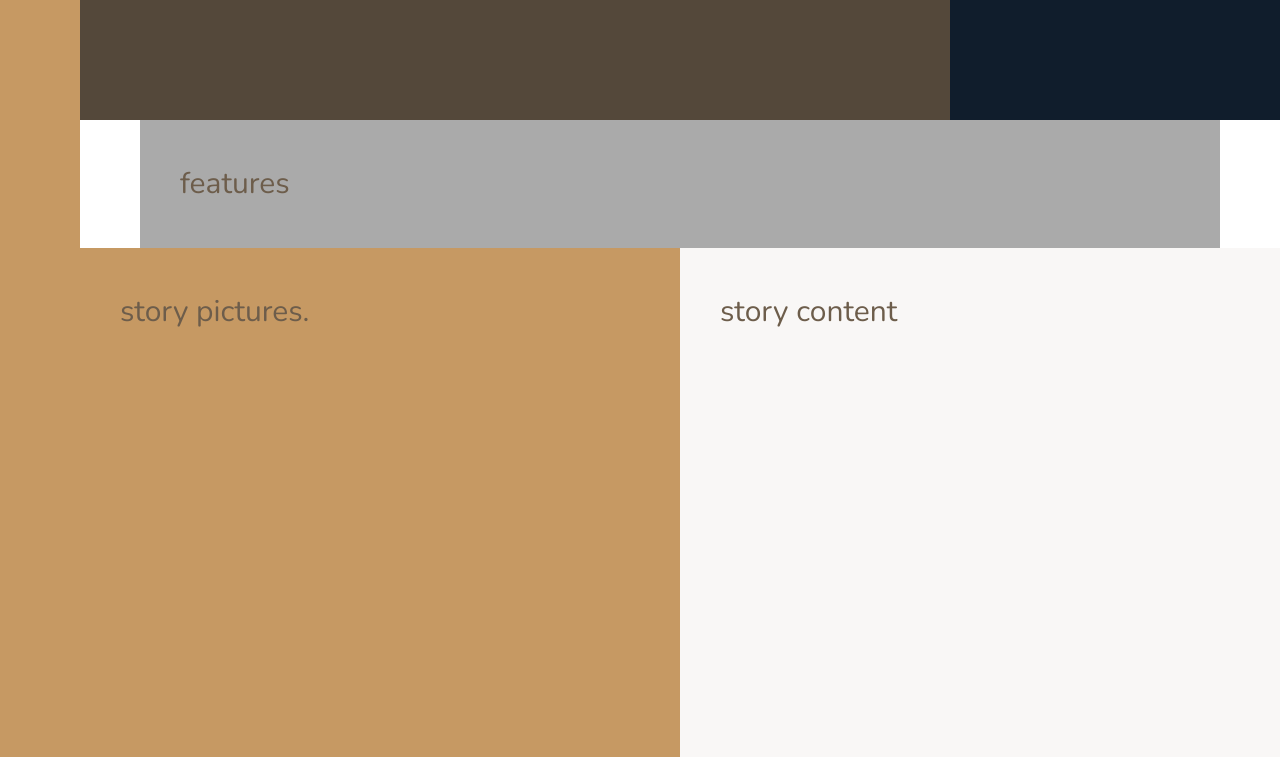
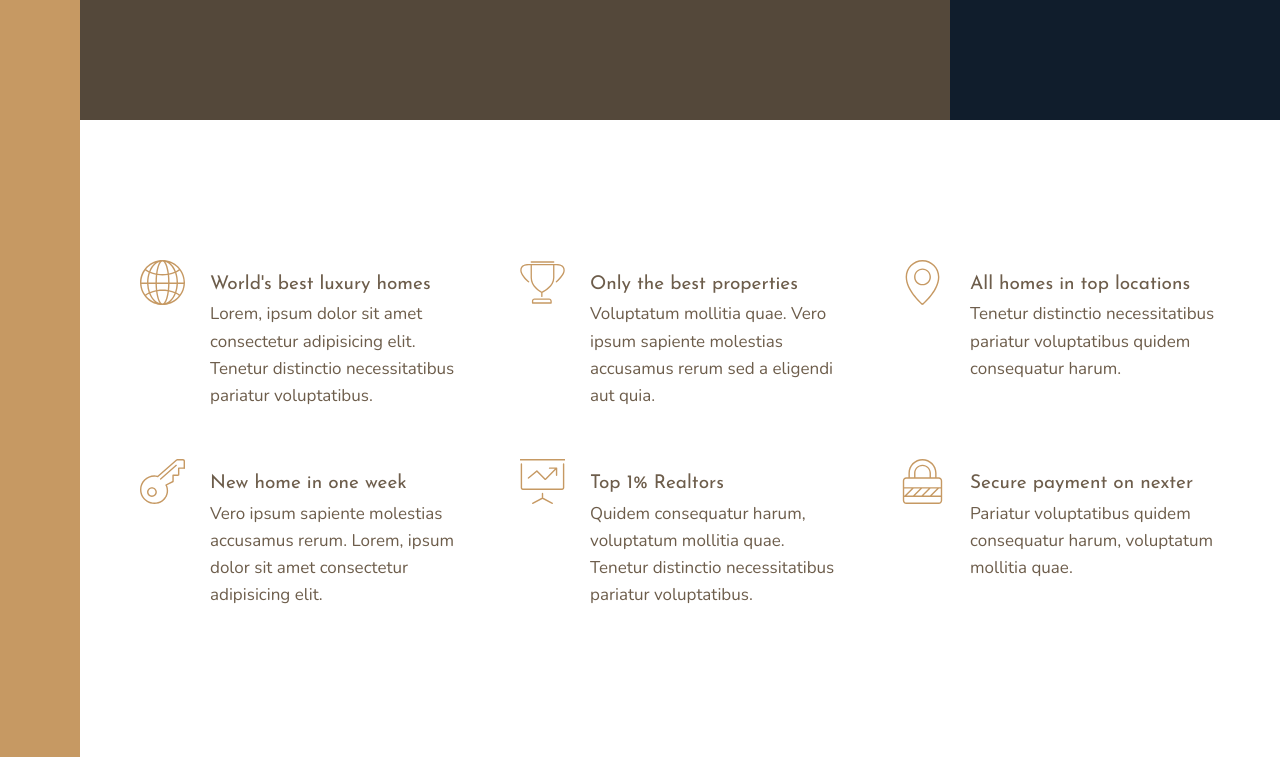
Before and after one commit to Edin93/Nexter, a website: page index.html in a window 1280 px wide. Shown: the part 520-1277 px from the top of the page. Drawn offline with nearby package versions, Linux system fonts and the light colour scheme.

Commit message:
Finished the features sections.

```diff
--- a/index.html
+++ b/index.html
@@ -1,5 +1,6 @@
 <!DOCTYPE html>
 <html lang="en">
+
 <head>
     <meta charset="UTF-8">
     <meta name="viewport" content="width=device-width, initial-scale=1.0">
@@ -11,6 +12,7 @@
 
     <title>nexter &mdash; your home, your freedom</title>
 </head>
+
 <body class="container">
     <div class="sidebar">
         sidebar
@@ -20,11 +22,66 @@
     </header>
 
     <div class="realtors">
-            Top  3 realtors
+        Top 3 realtors
     </div>
 
     <section class="features">
-            features
+        <div class="feature">
+            <svg class="feature__icon">
+                <use xlink:href="img/sprite.svg#icon-global"></use>
+            </svg>
+            <h4 class="heading-4">World's best luxury homes</h4>
+            <div class="feature__text">Lorem, ipsum dolor sit amet consectetur adipisicing elit. Tenetur distinctio
+                necessitatibus pariatur voluptatibus.
+            </div>
+        </div>
+
+        <div class="feature">
+            <svg class="feature__icon">
+                <use xlink:href="img/sprite.svg#icon-trophy"></use>
+            </svg>
+            <h4 class="heading-4">Only the best properties</h4>
+            <div class="feature__text">Voluptatum mollitia quae. Vero ipsum sapiente molestias accusamus rerum sed a
+                eligendi aut quia.</div>
+        </div>
+
+        <div class="feature">
+            <svg class="feature__icon">
+                <use xlink:href="img/sprite.svg#icon-map-pin"></use>
+            </svg>
+            <h4 class="heading-4">All homes in top locations</h4>
+            <div class="feature__text">Tenetur distinctio necessitatibus pariatur voluptatibus quidem consequatur harum.
+            </div>
+        </div>
+
+        <div class="feature">
+            <svg class="feature__icon">
+                <use xlink:href="img/sprite.svg#icon-key"></use>
+            </svg>
+            <h4 class="heading-4">New home in one week</h4>
+            <div class="feature__text">Vero ipsum sapiente molestias accusamus rerum. Lorem, ipsum dolor sit amet
+                consectetur adipisicing elit.
+            </div>
+        </div>
+
+        <div class="feature">
+            <svg class="feature__icon">
+                <use xlink:href="img/sprite.svg#icon-presentation"></use>
+            </svg>
+            <h4 class="heading-4">Top 1% Realtors</h4>
+            <div class="feature__text">Quidem consequatur harum, voluptatum mollitia quae. Tenetur distinctio
+                necessitatibus pariatur voluptatibus.
+            </div>
+        </div>
+
+        <div class="feature">
+            <svg class="feature__icon">
+                <use xlink:href="img/sprite.svg#icon-lock"></use>
+            </svg>
+            <h4 class="heading-4">Secure payment on nexter</h4>
+            <div class="feature__text">Pariatur voluptatibus quidem consequatur harum, voluptatum mollitia quae.
+            </div>
+        </div>
     </section>
 
     <div class="story__pictures">
@@ -47,4 +104,5 @@
         footer
     </footer>
 </body>
+
 </html>
--- a/sass/_base.scss
+++ b/sass/_base.scss
@@ -39,8 +39,4 @@ body {
     grid-template-rows: 80vh min-content 40vw repeat(3, min-content);
     grid-template-columns: [sidebar-start] 8rem [sidebar-end full-start] minmax(6rem, 1fr) [center-start] repeat(8, [col-start] minmax(min-content, 14em) [col-end]) [center-end] minmax(6rem, 1fr) [full-end];
 
-    & > * {
-        padding: 40px;
-        font-size: 3rem;
-    }
 }
--- a/sass/_features.scss
+++ b/sass/_features.scss
@@ -1,4 +1,31 @@
 .features {
-    background-color: $color-grey-light-2;
     grid-column: center-start / center-end;
+
+    margin: 15rem 0;
+
+    display: grid;
+    // grid-template-columns: repeat(3, 1fr);
+    grid-template-columns: repeat(auto-fit, minmax(25rem, 1fr));
+    grid-gap: 6rem;
+    align-items: start;
 }
+
+.feature {
+
+    display: grid;
+    grid-template-columns: min-content 1fr;
+    grid-row-gap: 1.6\5rem;
+    grid-column-gap: 2.5rem;
+
+    &__icon {
+        fill: $color-primary;
+        width: 4.5rem;
+        height: 4.5rem;
+        grid-row: 1 / span 2;
+        transform: translateY(-1rem);
+    }
+
+    &__text {
+        font-size: 1.7rem;
+    }
+}
--- a/sass/_typography.scss
+++ b/sass/_typography.scss
@@ -0,0 +1,29 @@
+%heading {
+   font-family: $font-display;
+   font-weight: 400;
+}
+
+.heading-1 {
+   @extend %heading;
+}
+
+.heading-2 {
+   @extend %heading;
+}
+
+.heading-3 {
+   @extend %heading;
+}
+
+.heading-4 {
+   @extend %heading;
+   font-size: 1.9rem;
+
+   &--light {
+      color: $color-grey-light-1;
+   }
+
+   &--light {
+      color: $color-grey-dark-1;
+   }
+}
```
Also changed, not shown: css/style.css. Lines whose indentation alone changed are shown as unchanged.
